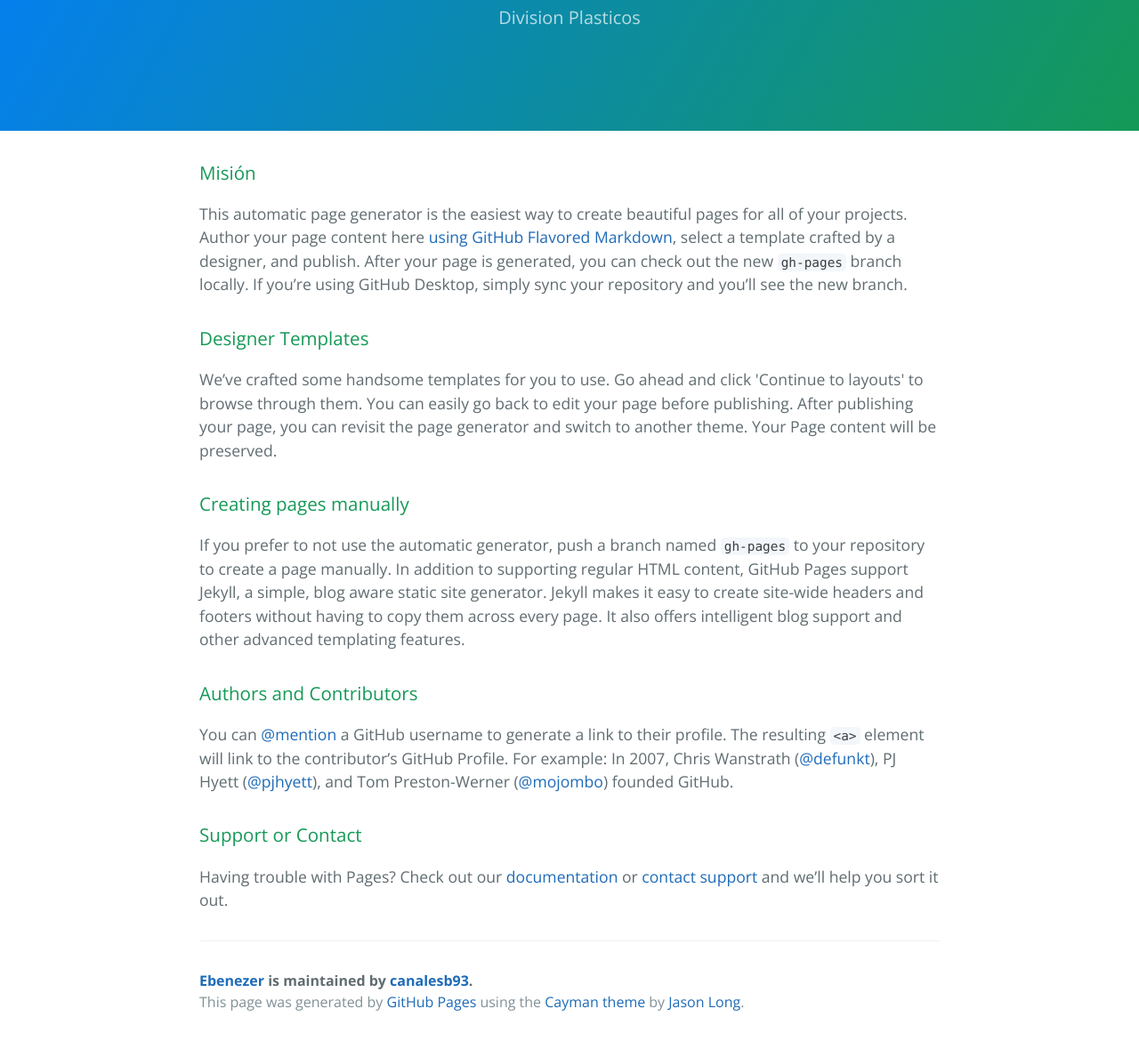
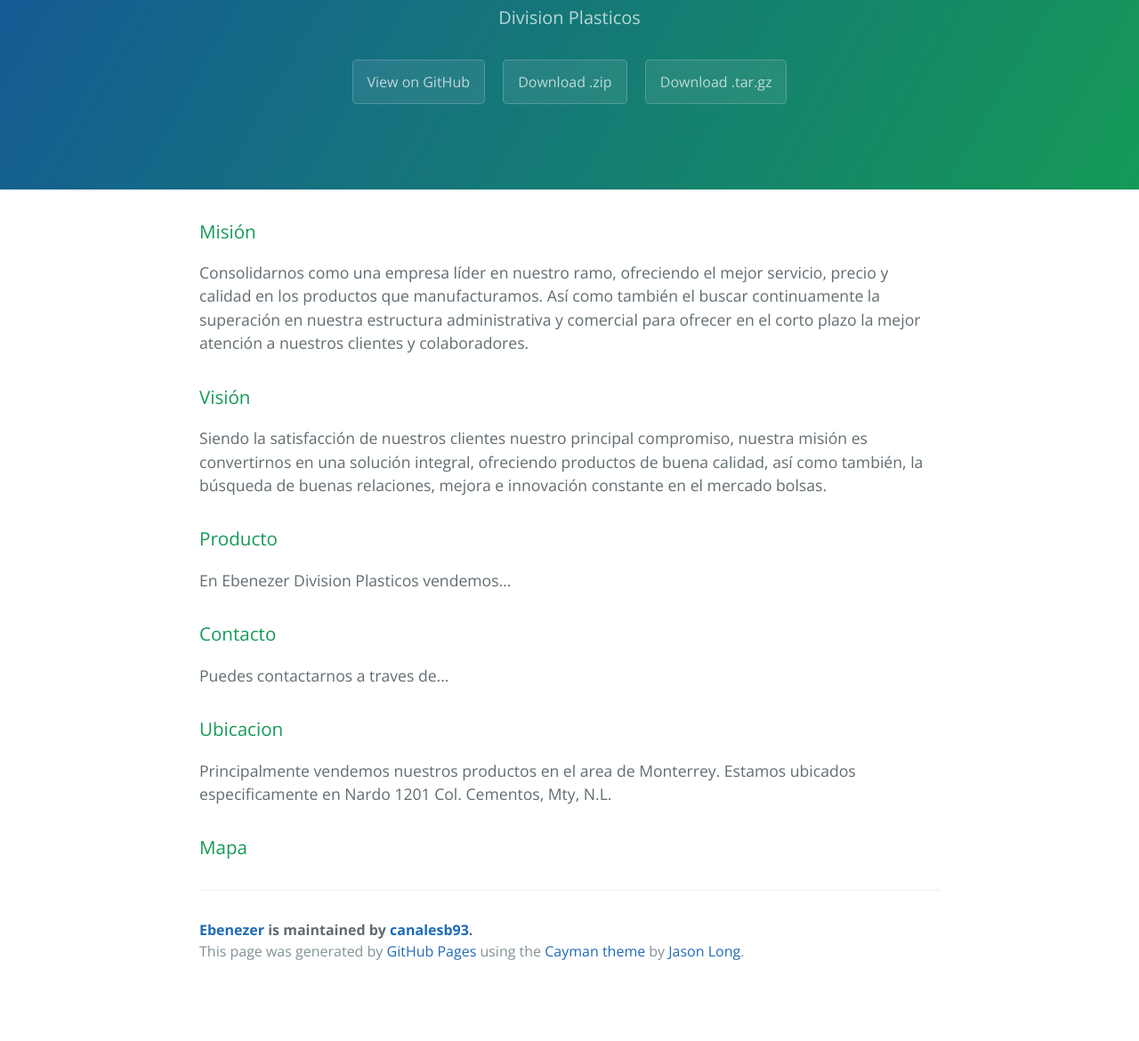
Before and after one commit to canalesb93/ebenezer, a plain HTML site: page index.html in a window 1280 px wide. Shown: the part 170-1340 px from the top of the page at 89% size. After the commit the page ends 1283 px from the top, so only its background shows below. Drawn offline with nearby package versions, Linux system fonts and the light colour scheme.

```diff
--- a/index.html
+++ b/index.html
@@ -13,36 +13,39 @@
     <section class="page-header">
       <h1 class="project-name">Ebenezer</h1>
       <h2 class="project-tagline">Division Plasticos</h2>
-      <!-- <a href="https://github.com/canalesb93/ebenezer" class="btn">View on GitHub</a>
+      <a href="https://github.com/canalesb93/ebenezer" class="btn">View on GitHub</a>
       <a href="https://github.com/canalesb93/ebenezer/zipball/master" class="btn">Download .zip</a>
-      <a href="https://github.com/canalesb93/ebenezer/tarball/master" class="btn">Download .tar.gz</a> -->
+      <a href="https://github.com/canalesb93/ebenezer/tarball/master" class="btn">Download .tar.gz</a>
     </section>
 
     <section class="main-content">
       <h3>
-<a id="Mission" class="anchor" href="#Mission" aria-hidden="true"><span class="octicon octicon-link"></span></a>Misión</h3>
+<a id="misión" class="anchor" href="#misi%C3%B3n" aria-hidden="true"><span class="octicon octicon-link"></span></a>Misión</h3>
 
-<p>This automatic page generator is the easiest way to create beautiful pages for all of your projects. Author your page content here <a href="https://guides.github.com/features/mastering-markdown/">using GitHub Flavored Markdown</a>, select a template crafted by a designer, and publish. After your page is generated, you can check out the new <code>gh-pages</code> branch locally. If you’re using GitHub Desktop, simply sync your repository and you’ll see the new branch.</p>
+<p>Consolidarnos como una empresa líder en nuestro ramo, ofreciendo el mejor servicio, precio y calidad en los productos que manufacturamos. Así como también el buscar continuamente la superación en nuestra estructura administrativa y comercial para ofrecer en el corto plazo la mejor atención a nuestros clientes y colaboradores.</p>
 
 <h3>
-<a id="designer-templates" class="anchor" href="#designer-templates" aria-hidden="true"><span class="octicon octicon-link"></span></a>Designer Templates</h3>
+<a id="visión" class="anchor" href="#visi%C3%B3n" aria-hidden="true"><span class="octicon octicon-link"></span></a>Visión</h3>
 
-<p>We’ve crafted some handsome templates for you to use. Go ahead and click 'Continue to layouts' to browse through them. You can easily go back to edit your page before publishing. After publishing your page, you can revisit the page generator and switch to another theme. Your Page content will be preserved.</p>
+<p>Siendo la satisfacción de nuestros clientes nuestro principal compromiso, nuestra misión es convertirnos en una solución integral, ofreciendo productos de buena calidad, así como también, la búsqueda de buenas relaciones, mejora e innovación constante en el mercado bolsas.</p>
 
 <h3>
-<a id="creating-pages-manually" class="anchor" href="#creating-pages-manually" aria-hidden="true"><span class="octicon octicon-link"></span></a>Creating pages manually</h3>
+<a id="producto" class="anchor" href="#producto" aria-hidden="true"><span class="octicon octicon-link"></span></a>Producto</h3>
 
-<p>If you prefer to not use the automatic generator, push a branch named <code>gh-pages</code> to your repository to create a page manually. In addition to supporting regular HTML content, GitHub Pages support Jekyll, a simple, blog aware static site generator. Jekyll makes it easy to create site-wide headers and footers without having to copy them across every page. It also offers intelligent blog support and other advanced templating features.</p>
+<p>En Ebenezer Division Plasticos vendemos...</p>
 
 <h3>
-<a id="authors-and-contributors" class="anchor" href="#authors-and-contributors" aria-hidden="true"><span class="octicon octicon-link"></span></a>Authors and Contributors</h3>
+<a id="contacto" class="anchor" href="#contacto" aria-hidden="true"><span class="octicon octicon-link"></span></a>Contacto</h3>
 
-<p>You can <a href="https://github.com/blog/821" class="user-mention">@mention</a> a GitHub username to generate a link to their profile. The resulting <code>&lt;a&gt;</code> element will link to the contributor’s GitHub Profile. For example: In 2007, Chris Wanstrath (<a href="https://github.com/defunkt" class="user-mention">@defunkt</a>), PJ Hyett (<a href="https://github.com/pjhyett" class="user-mention">@pjhyett</a>), and Tom Preston-Werner (<a href="https://github.com/mojombo" class="user-mention">@mojombo</a>) founded GitHub.</p>
+<p>Puedes contactarnos a traves de...</p>
 
 <h3>
-<a id="support-or-contact" class="anchor" href="#support-or-contact" aria-hidden="true"><span class="octicon octicon-link"></span></a>Support or Contact</h3>
+<a id="ubicacion" class="anchor" href="#ubicacion" aria-hidden="true"><span class="octicon octicon-link"></span></a>Ubicacion</h3>
 
-<p>Having trouble with Pages? Check out our <a href="https://help.github.com/pages">documentation</a> or <a href="https://github.com/contact">contact support</a> and we’ll help you sort it out.</p>
+<p>Principalmente vendemos nuestros productos en el area de Monterrey. Estamos ubicados especificamente en Nardo 1201 Col. Cementos, Mty, N.L.</p>
+
+<h3>
+<a id="mapa" class="anchor" href="#mapa" aria-hidden="true"><span class="octicon octicon-link"></span></a>Mapa</h3>
 
       <footer class="site-footer">
         <span class="site-footer-owner"><a href="https://github.com/canalesb93/ebenezer">Ebenezer</a> is maintained by <a href="https://github.com/canalesb93">canalesb93</a>.</span>
--- a/stylesheets/stylesheet.css
+++ b/stylesheets/stylesheet.css
@@ -57,7 +57,7 @@ a {
   color: #fff;
   text-align: center;
   background-color: #159957;
-  background-image: linear-gradient(120deg, #037DF7, #159957); }
+  background-image: linear-gradient(120deg, #155799, #159957); }
 
 @media screen and (min-width: 64em) {
   .page-header {
```
Also changed, not shown: params.json (+1 -1 lines).
